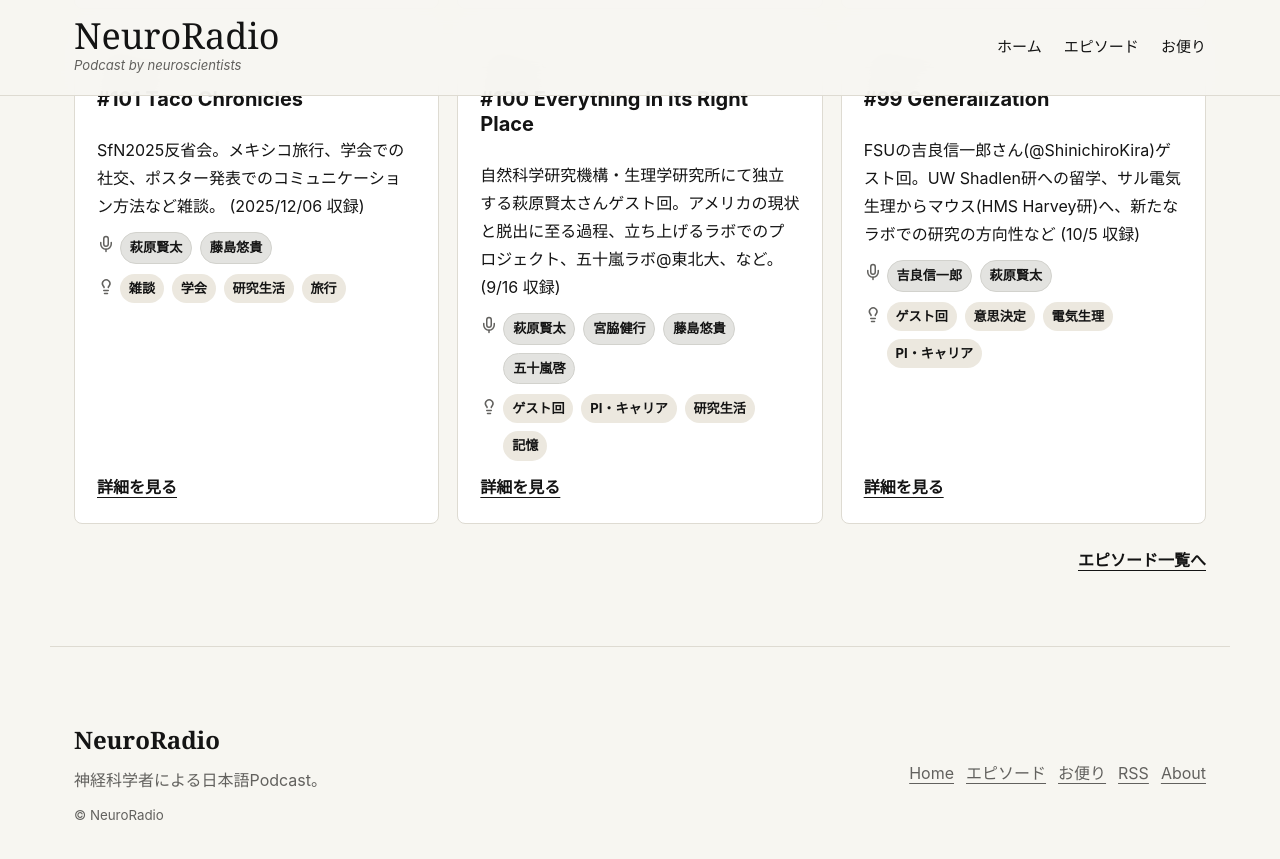
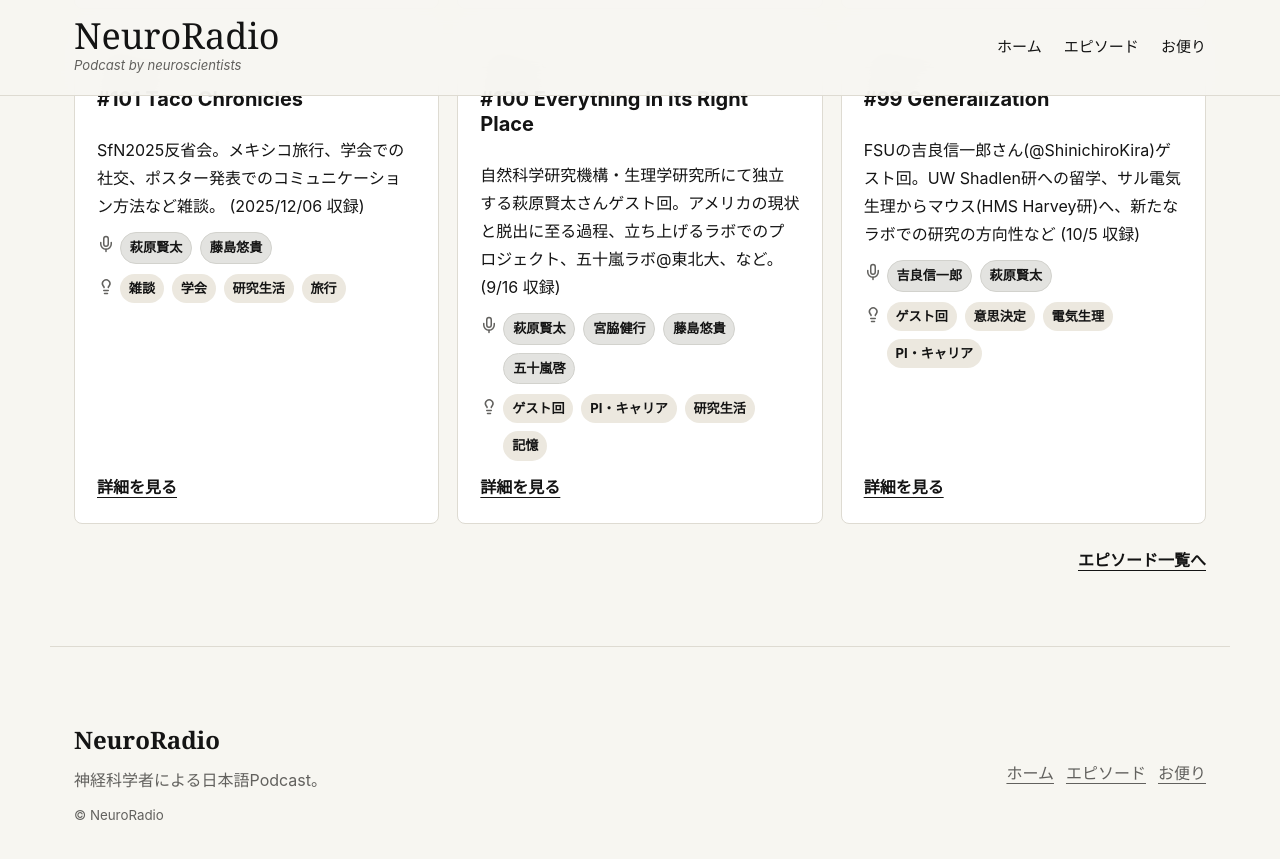
Before and after one commit to yfujis/neuroradio.github.io, a Jekyll site: the page built from index.html, in a window 1280 px wide and 900 px high, scrolled down 1862 px. Shown: the top 859 px of the window. Built offline with Jekyll 4.4.1, drawn with Linux system fonts in a browser that asks for light colours.

Commit message:
Simplify footer links

```diff
--- a/_includes/footer.html
+++ b/_includes/footer.html
@@ -5,10 +5,8 @@
     <p><small>&copy; NeuroRadio</small></p>
   </div>
   <div class="footer-links">
-    <a href="{{ '/' | relative_url }}">Home</a>
+    <a href="{{ '/' | relative_url }}">ホーム</a>
     <a href="{{ '/episodes/' | relative_url }}">エピソード</a>
     <a href="{{ '/otayori/' | relative_url }}">お便り</a>
-    <a href="https://anchor.fm/s/4ddf5488/podcast/rss">RSS</a>
-    <a href="https://neuroradio.tokyo/sample-page/">About</a>
   </div>
 </footer>
```
